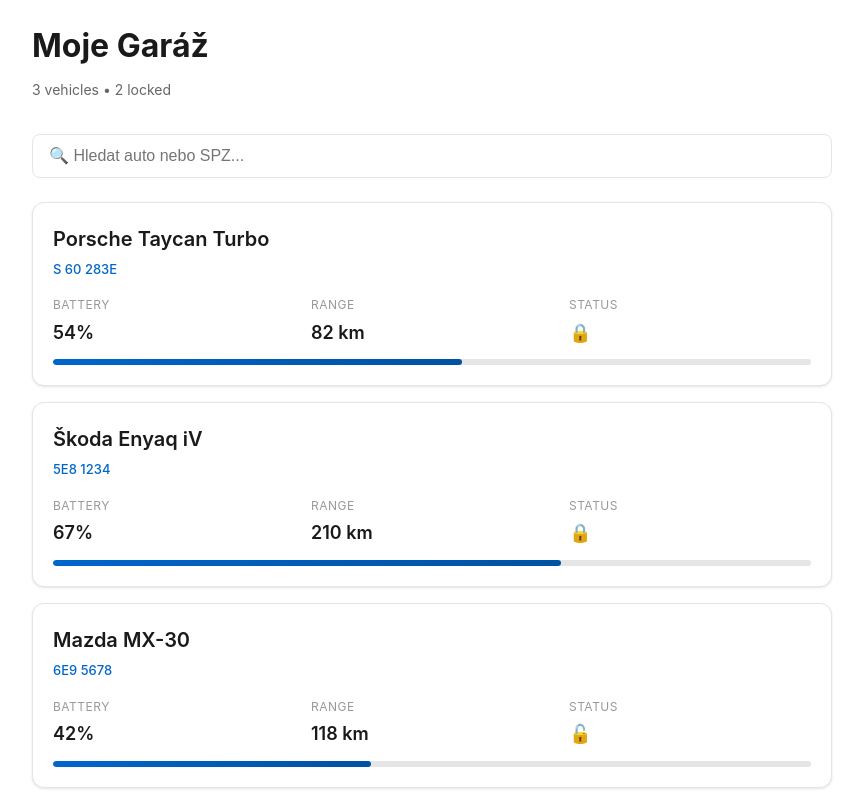
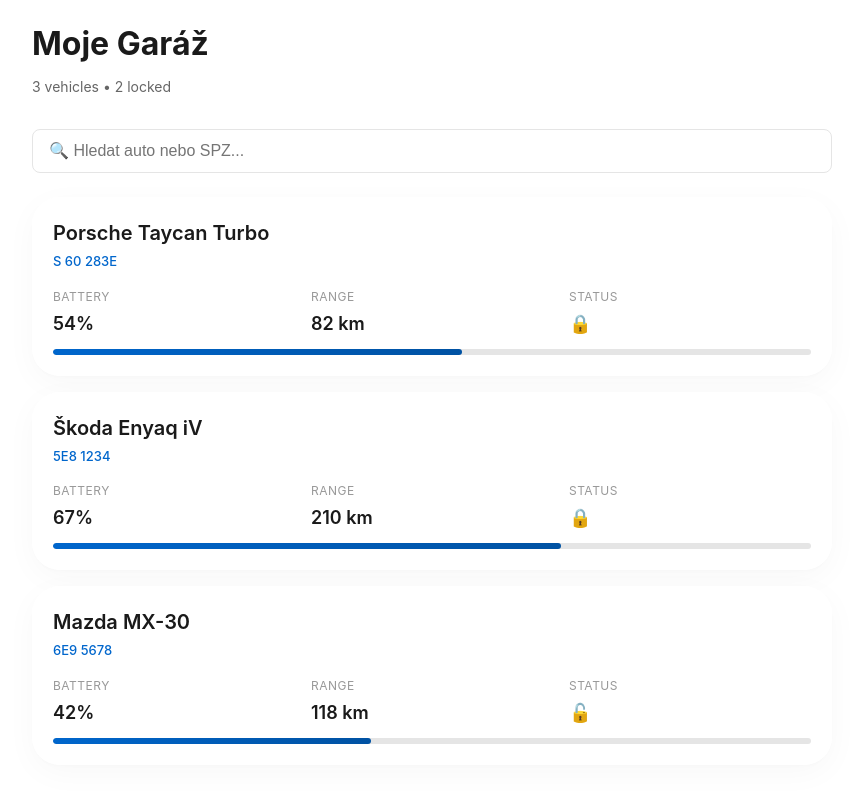
Before and after one commit to LukasHlobil1/car_garage-react, a React (Vite) app: page / in a window 1280 px wide. Shown: the whole page, without its empty margins (208-1071 px from the left). Built offline with nearby package versions, Linux system fonts and the light colour scheme.

Commit message:
Vylepšení designu aplikace s novými styly a efekty pro komponenty

```diff
--- a/src/index.css
+++ b/src/index.css
@@ -9,98 +9,129 @@
 }
 
 body {
-  font-family: -apple-system, BlinkMacSystemFont, 'Segoe UI', 'Helvetica Neue', sans-serif;
-  background: #ffffff;
-  color: #1a1a1a;
+  font-family: 'Inter', -apple-system, BlinkMacSystemFont, 'SF Pro Display', 'Segoe UI', 'Helvetica Neue', sans-serif;
+  background: linear-gradient(135deg, #fefefe 0%, #f8fafc 100%);
+  color: #1e293b;
   min-height: 100vh;
-  line-height: 1.6;
+  line-height: 1.5;
+  -webkit-font-smoothing: antialiased;
+  -moz-osx-font-smoothing: grayscale;
 }
 
-/* Moderní kartové komponenty */
+/* Elegantní karty v EV stylu – jako leštěný lak */
 .glass-card {
-  background: #ffffff;
-  border-radius: 12px;
-  border: 1px solid #e5e5e5;
-  box-shadow: 0 1px 3px rgba(0, 0, 0, 0.08), 0 1px 2px rgba(0, 0, 0, 0.04);
-  transition: all 0.3s cubic-bezier(0.4, 0, 0.2, 1);
+  background: rgba(255, 255, 255, 0.96);
+  backdrop-filter: blur(0px);
+  border-radius: 28px;
+  border: 1px solid rgba(255, 255, 255, 0.5);
+  box-shadow: 0 8px 32px rgba(0, 0, 0, 0.03), 0 2px 4px rgba(0, 0, 0, 0.02), inset 0 1px 0 rgba(255, 255, 255, 0.8);
+  transition: all 0.4s cubic-bezier(0.2, 0.9, 0.4, 1.1);
 }
 
 .glass-card:hover {
-  box-shadow: 0 4px 12px rgba(0, 0, 0, 0.12), 0 2px 4px rgba(0, 0, 0, 0.06);
-  border-color: #d0d0d0;
+  transform: translateY(-4px);
+  box-shadow: 0 24px 48px rgba(0, 0, 0, 0.08), 0 8px 16px rgba(0, 0, 0, 0.04);
+  border-color: rgba(255, 255, 255, 0.8);
 }
 
-/* Akcentová barvení */
+/* Akcenty – elektrizující modrá jako náboj */
 .accent-text {
-  color: #0066cc;
-  font-weight: 500;
+  background: linear-gradient(135deg, #0066ff 0%, #3b82f6 50%, #60a5fa 100%);
+  background-clip: text;
+  -webkit-background-clip: text;
+  color: transparent;
+  font-weight: 600;
+  letter-spacing: -0.01em;
 }
 
 .accent-border {
-  border: 1px solid #0066cc;
+  border: 1px solid transparent;
+  background: linear-gradient(white, white) padding-box,
+  linear-gradient(135deg, #0066ff, #60a5fa) border-box;
+  border-radius: 20px;
 }
 
-/* Moderní tlačítka */
+/* Tlačítka – jako dotykový panel v EV */
 .btn-primary {
-  background: #0066cc;
+  background: linear-gradient(105deg, #0066ff 0%, #3b82f6 100%);
   border: none;
-  border-radius: 6px;
-  padding: 10px 20px;
-  font-weight: 500;
+  border-radius: 40px;
+  padding: 12px 28px;
+  font-weight: 600;
   font-size: 14px;
   color: #ffffff;
   cursor: pointer;
-  transition: all 0.2s cubic-bezier(0.4, 0, 0.2, 1);
-  letter-spacing: 0.3px;
+  transition: all 0.3s cubic-bezier(0.2, 0.9, 0.4, 1.1);
+  letter-spacing: 0.2px;
+  box-shadow: 0 4px 12px rgba(0, 102, 255, 0.2);
+  position: relative;
+  overflow: hidden;
+}
+
+.btn-primary::before {
+  content: '';
+  position: absolute;
+  top: 0;
+  left: -100%;
+  width: 100%;
+  height: 100%;
+  background: linear-gradient(90deg, transparent, rgba(255,255,255,0.3), transparent);
+  transition: left 0.5s ease;
 }
 
 .btn-primary:hover {
-  background: #0052a3;
-  transform: translateY(-1px);
-  box-shadow: 0 4px 8px rgba(0, 102, 204, 0.2);
+  transform: translateY(-2px);
+  box-shadow: 0 8px 24px rgba(0, 102, 255, 0.3);
+}
+
+.btn-primary:hover::before {
+  left: 100%;
 }
 
 .btn-primary:active {
   transform: translateY(0);
-  box-shadow: 0 2px 4px rgba(0, 102, 204, 0.1);
 }
 
 .btn-outline {
   background: transparent;
-  border: 1px solid #0066cc;
-  border-radius: 6px;
-  padding: 10px 20px;
-  font-weight: 500;
+  border: 1.5px solid rgba(0, 102, 255, 0.4);
+  border-radius: 40px;
+  padding: 12px 28px;
+  font-weight: 600;
   font-size: 14px;
-  color: #0066cc;
+  color: #0066ff;
   cursor: pointer;
-  transition: all 0.2s cubic-bezier(0.4, 0, 0.2, 1);
-  letter-spacing: 0.3px;
+  transition: all 0.3s cubic-bezier(0.2, 0.9, 0.4, 1.1);
+  letter-spacing: 0.2px;
+  backdrop-filter: blur(8px);
 }
 
 .btn-outline:hover {
-  background: rgba(0, 102, 204, 0.05);
-  border-color: #0052a3;
+  border-color: #0066ff;
+  background: rgba(0, 102, 255, 0.04);
+  transform: translateY(-1px);
+  box-shadow: 0 4px 12px rgba(0, 102, 255, 0.1);
 }
 
 .btn-outline:active {
-  background: rgba(0, 102, 204, 0.1);
+  transform: translateY(0);
 }
 
-/* Scrollbar - moderní */
+/* Scrollbar – minimalistický, jako interiér EV */
 ::-webkit-scrollbar {
-  width: 8px;
-  height: 8px;
+  width: 6px;
+  height: 6px;
 }
 
 ::-webkit-scrollbar-track {
-  background: #f5f5f5;
+  background: #f1f5f9;
+  border-radius: 10px;
 }
 
 ::-webkit-scrollbar-thumb {
-  background: #cccccc;
-  border-radius: 4px;
-  transition: background 0.2s ease;
+  background: linear-gradient(180deg, #cbd5e1, #94a3b8);
+  border-radius: 10px;
+  transition: background 0.3s ease;
 }
 
 ::-webkit-scrollbar-thumb:hover {
```
